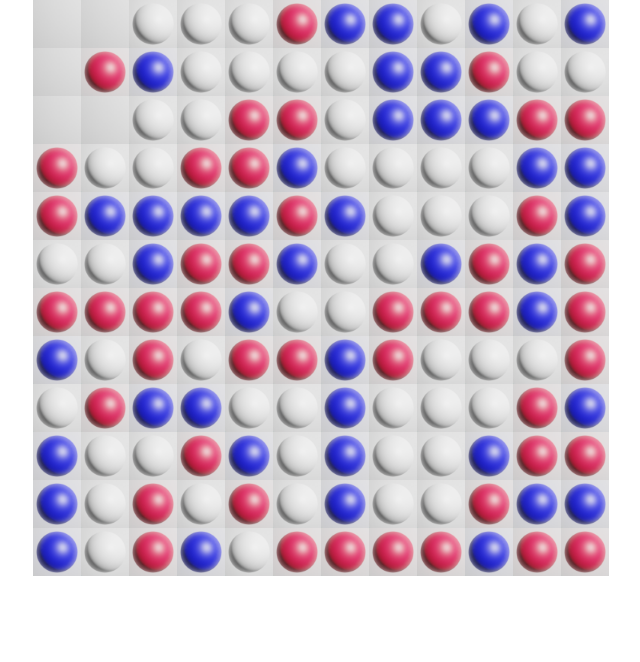
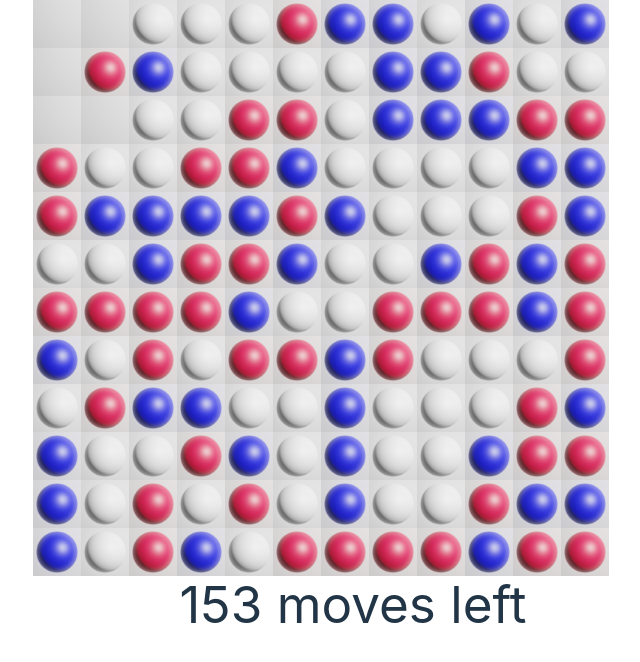
Before and after one commit to stevefaeembra/redwhiteblue, a React (Vite) app: page / in a window 1280 px wide. Both pictures are taken after a click on the picture 344 px from the left and 24 px from the top of the page. Shown: the top 662 px of the page, without its empty margins (287-927 px from the left). Built offline with nearby package versions, Linux system fonts and the light colour scheme.

Commit message:
nearly there

```diff
--- a/src/components/Board.tsx
+++ b/src/components/Board.tsx
@@ -102,11 +102,20 @@ export default function Board({}: Props) {
 
   const drawBoard = () => {
     return (
-      <>
-        <div className="container mx-auto w-1/2 h-1/2 flex flex-col gap-0">
-          {indices.map((row: number) => drawRow(row))}
+      <div className="contianer mx-auto w-1/2 h-1/2 grid gap-0">
+        <div className="row">
+          <div className="">{indices.map((row: number) => drawRow(row))}</div>
         </div>
-      </>
+        {movesLeft ? (
+          <div className="row">
+            {movesLeft === 0 || !movesLeft ? (
+              <h1>No moves left </h1>
+            ) : (
+              <h1 className="">{`${movesLeft} moves left`}</h1>
+            )}
+          </div>
+        ) : null}
+      </div>
     );
   };
 
```
